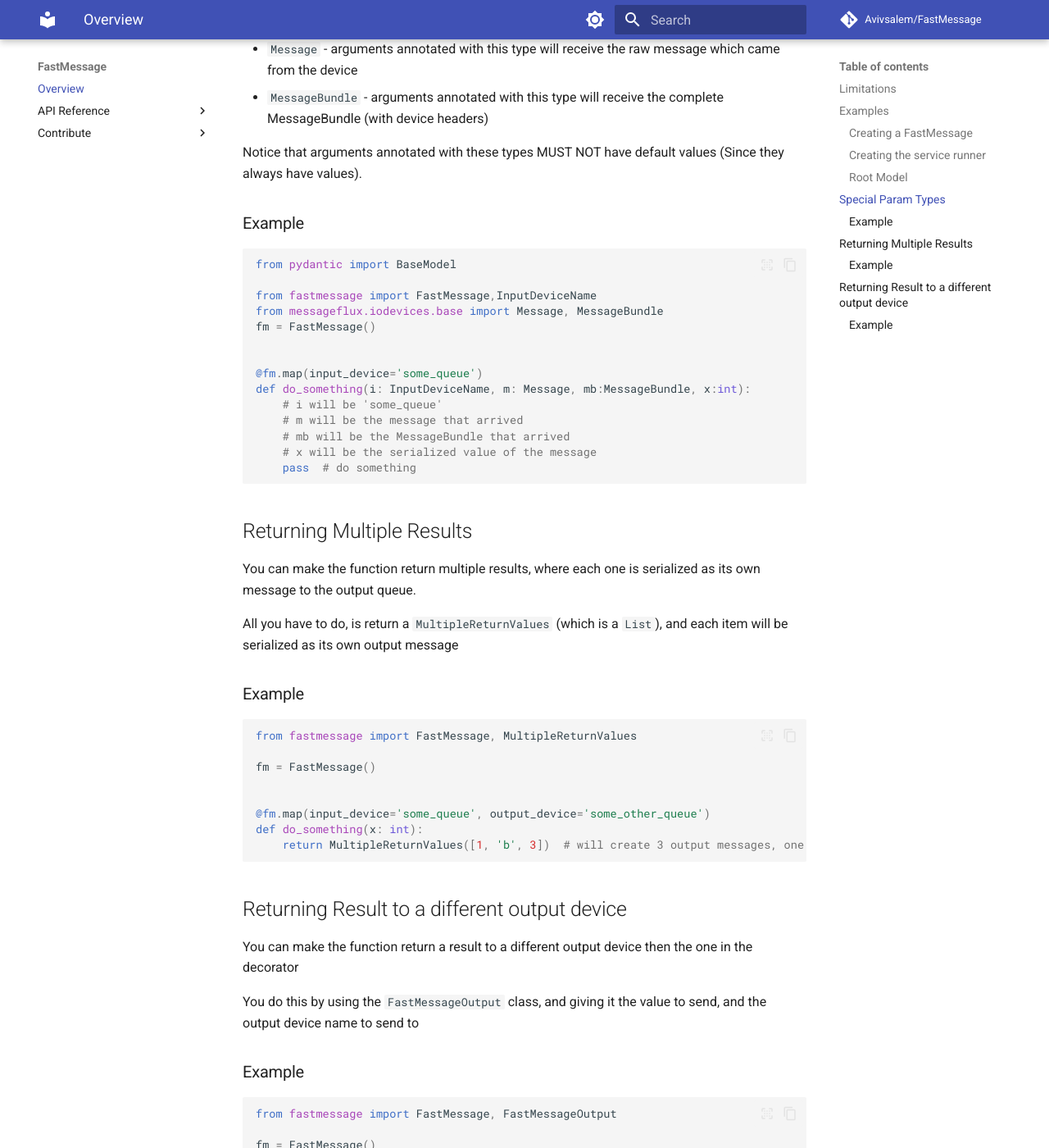
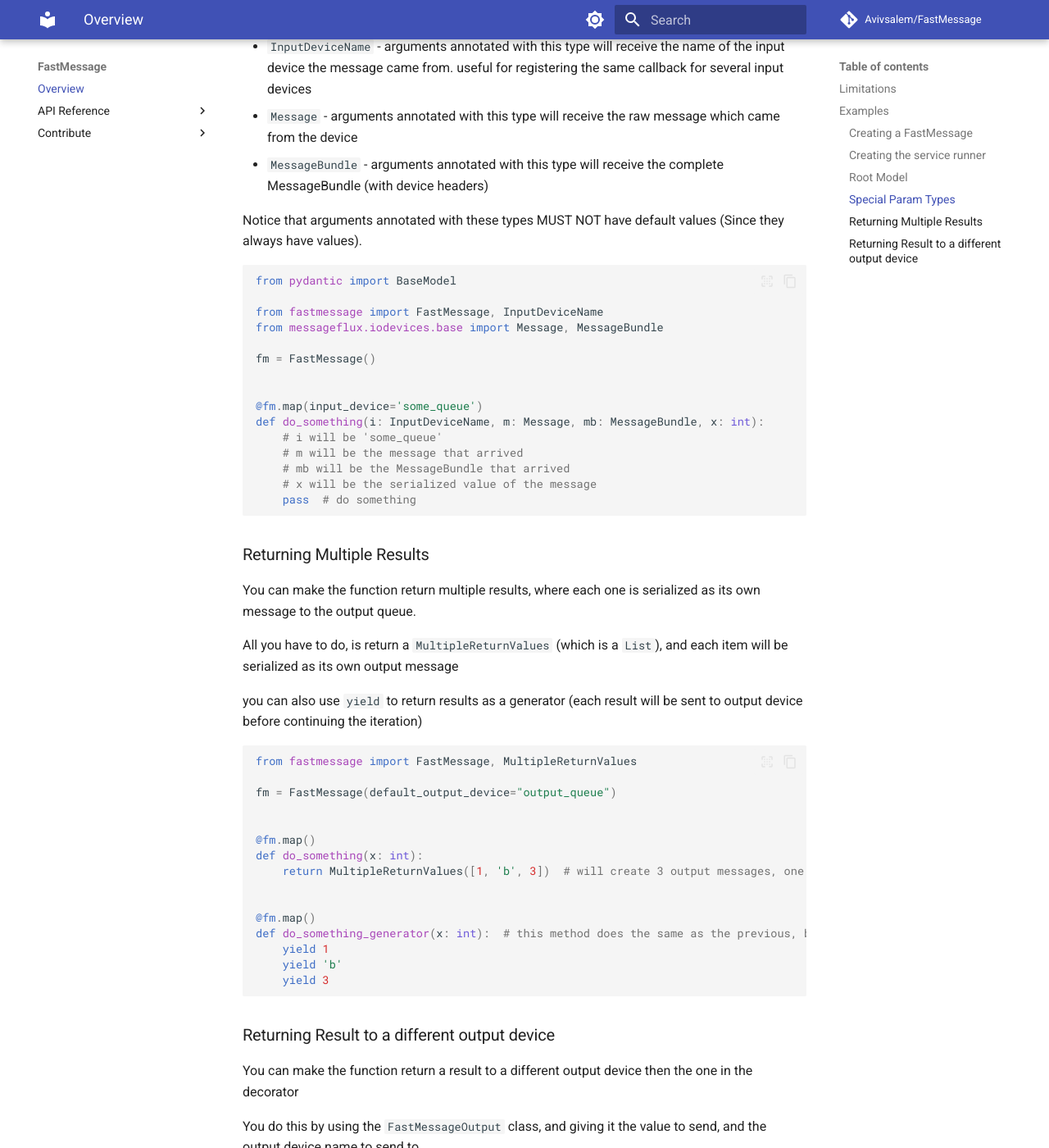
Before and after one commit to Avivsalem/FastMessage, an MkDocs documentation site: the page built from docs/index.md, in a window 1280 px wide and 1400 px high, scrolled down 2160 px. Shown: the whole window at 82% size. Built offline with MkDocs 1.6.1 and Material for MkDocs 9.7.7, drawn with Linux system fonts in a browser that asks for light colours; comment, search, counter and statistics services are not loaded; some of the changed text lies outside the part shown.

Commit message:
some doc

````diff
--- a/docs/index.md
+++ b/docs/index.md
@@ -21,22 +21,27 @@
 
 from fastmessage import FastMessage
 
-fm = FastMessage()
+fm = FastMessage(default_output_device='output')
 
 
 @fm.map()
 def do_something(x: int, y: str):
-    pass  # do something with x and y
+  pass  # do something with x and y
+
+
+@fm.map()
+async def do_something_async(x: int, y: str):
+  pass  # do something with x and y asynchronously
 
 
 class SomeModel(BaseModel):
-    x: int
-    y: str
+  x: int
+  y: str
 
 
-@fm.map(output_device='some_output_queue')
+@fm.map()
 def do_something_else(m: SomeModel, a: int):
-    return "some_value"  # do somthing with m and a
+  return "some_value"  # do somthing with m and a
 
 ```
 
@@ -68,6 +73,7 @@
 ```
 
 ### Root Model
+
 You can use a callback with a single param named ```__root__``` in order to mark it as the root type for the message.
 in that case, the message will not expect the param name, and instead will expect the root model as type
 
@@ -86,32 +92,32 @@
 
 @fm.map(input_device='some_other_queue')
 def process_somemodel(__root__: SomeModel):
-    pass # this method will expect messages with the SomeModel schema ({"x":1, "y":"some string"})
+    pass  # this method will expect messages with the SomeModel schema ({"x":1, "y":"some string"})
 
 ```
 
-## Special Param Types
+### Special Param Types
 
 There are three special types which you can annotate the arguments for the callback with.
 
-* ```InputDeviceName``` - arguments annotated with this type will receive the name of the input device the message came from. useful for registering the same callback for several input devices
+* ```InputDeviceName``` - arguments annotated with this type will receive the name of the input device the message came
+  from. useful for registering the same callback for several input devices
 * ```Message``` - arguments annotated with this type will receive the raw message which came from the device
 * ```MessageBundle``` - arguments annotated with this type will receive the complete MessageBundle (with device headers)
 
 Notice that arguments annotated with these types MUST NOT have default values (Since they always have values).
 
-### Example
-
 ```python
 from pydantic import BaseModel
 
-from fastmessage import FastMessage,InputDeviceName
+from fastmessage import FastMessage, InputDeviceName
 from messageflux.iodevices.base import Message, MessageBundle
+
 fm = FastMessage()
 
 
 @fm.map(input_device='some_queue')
-def do_something(i: InputDeviceName, m: Message, mb:MessageBundle, x:int):
+def do_something(i: InputDeviceName, m: Message, mb: MessageBundle, x: int):
     # i will be 'some_queue'
     # m will be the message that arrived
     # mb will be the MessageBundle that arrived
@@ -119,33 +125,40 @@
     pass  # do something
 ```
 
-## Returning Multiple Results
+### Returning Multiple Results
 
 You can make the function return multiple results, where each one is serialized as its own message to the output queue.
 
-All you have to do, is return a ```MultipleReturnValues``` (which is a ```List```), and each item will be serialized as its own output message
+All you have to do, is return a ```MultipleReturnValues``` (which is a ```List```), and each item will be serialized as
+its own output message
 
-### Example
+you can also use ```yield``` to return results as a generator (each result will be sent to output device before
+continuing the iteration)
 
 ```python
 from fastmessage import FastMessage, MultipleReturnValues
 
-fm = FastMessage()
+fm = FastMessage(default_output_device="output_queue")
 
 
-@fm.map(input_device='some_queue', output_device='some_other_queue')
+@fm.map()
 def do_something(x: int):
     return MultipleReturnValues([1, 'b', 3])  # will create 3 output messages, one for each item
+
+
+@fm.map()
+def do_something_generator(x: int):  # this method does the same as the previous, but in a generator fashion
+    yield 1
+    yield 'b'
+    yield 3
 ```
 
-
-## Returning Result to a different output device
+### Returning Result to a different output device
 
 You can make the function return a result to a different output device then the one in the decorator
 
-You do this by using the ```FastMessageOutput``` class, and giving it the value to send, and the output device name to send to
-
-### Example
+You do this by using the ```FastMessageOutput``` class, and giving it the value to send, and the output device name to
+send to
 
 ```python
 from fastmessage import FastMessage, FastMessageOutput
@@ -155,5 +168,6 @@
 
 @fm.map(input_device='some_queue', output_device='default_output_device')
 def do_something(x: int):
-    return FastMessageOutput(value=1, output_device='other_output_device') # this will send the value 1 to 'other_output_device' instead of the default
+    return FastMessageOutput(value=1,
+                             output_device='other_output_device')  # this will send the value 1 to 'other_output_device' instead of the default
 ```
````
